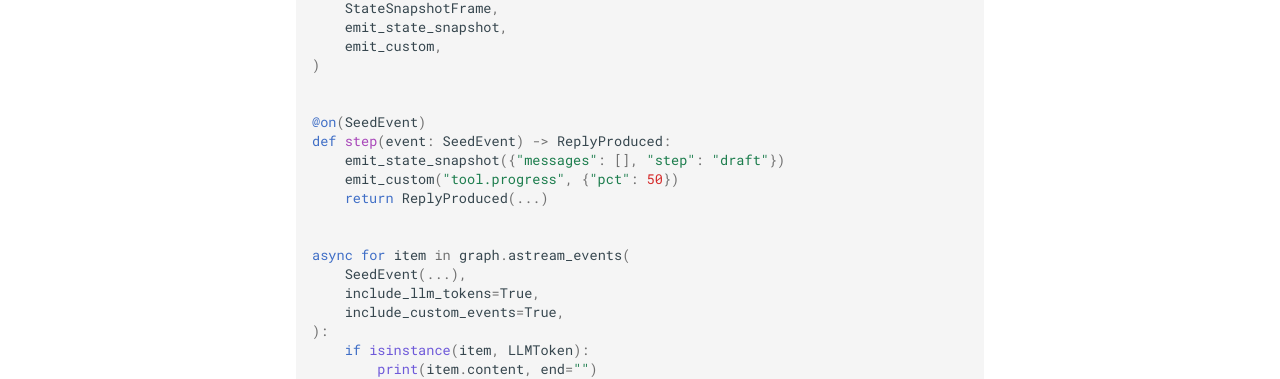
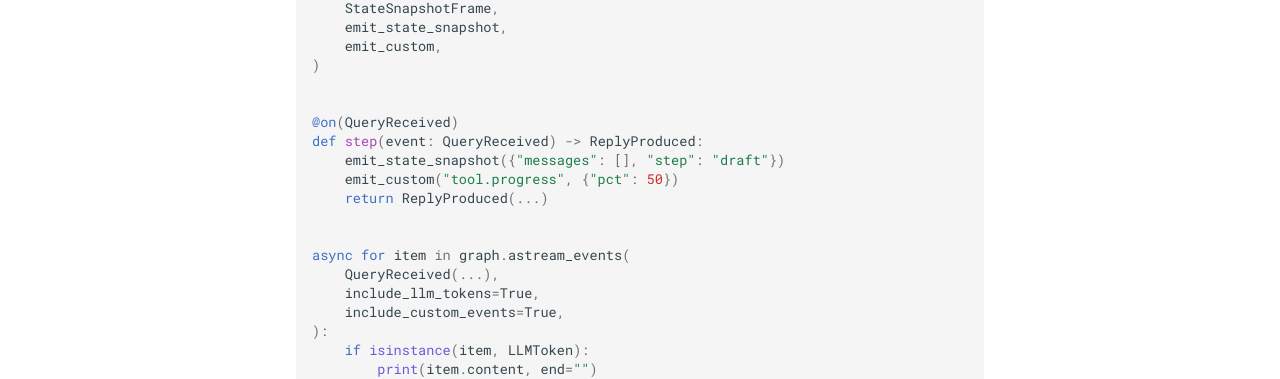
Before and after one commit to cadance-io/langgraph-events, an MkDocs documentation site: the page built from docs/streaming.md, in a window 1280 px wide and 900 px high. Shown: the part 421-800 px from the top of the window. Built offline with MkDocs 1.6.1 and Material for MkDocs 9.7.7, drawn with Linux system fonts in a browser that asks for light colours; comment, search, counter and statistics services are not loaded.

Commit message:
fix: address MR review — version bump, doc nits, test assertion
Bump to 0.2.0 for breaking API removals (Halted.reason, interrupt_gate).
Fix SeedEvent → QueryReceived naming in streaming docs, wrap long
signature in control-flow docs, and assert partial-event discard in
cancellation test.

Co-Authored-By: Claude Opus 4.6 (1M context) <noreply@anthropic.com>

```diff
--- a/docs/streaming.md
+++ b/docs/streaming.md
@@ -16,15 +16,15 @@ from langgraph_events import (
 )
 
 
-@on(SeedEvent)
-def step(event: SeedEvent) -> ReplyProduced:
+@on(QueryReceived)
+def step(event: QueryReceived) -> ReplyProduced:
     emit_state_snapshot({"messages": [], "step": "draft"})
     emit_custom("tool.progress", {"pct": 50})
     return ReplyProduced(...)
 
 
 async for item in graph.astream_events(
-    SeedEvent(...),
+    QueryReceived(...),
     include_llm_tokens=True,
     include_custom_events=True,
 ):
--- a/pyproject.toml
+++ b/pyproject.toml
@@ -4,7 +4,7 @@ build-backend = "hatchling.build"
 
 [project]
 name = "langgraph-events"
-version = "0.1.1"
+version = "0.2.0"
 description = "Opinionated event-driven abstraction for LangGraph. State IS events."
 requires-python = ">=3.10"
 license = "MIT"
```
Also changed, not shown: docs/control-flow.md (+3 -1 lines), 2 other files.
